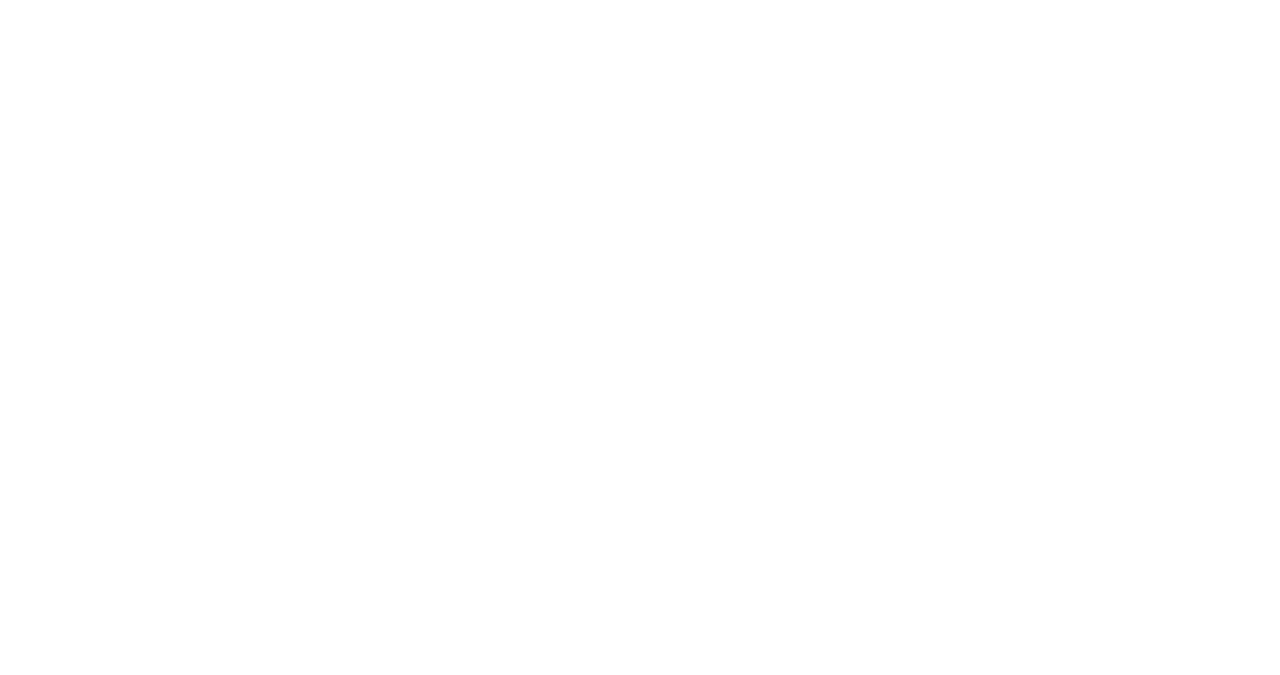
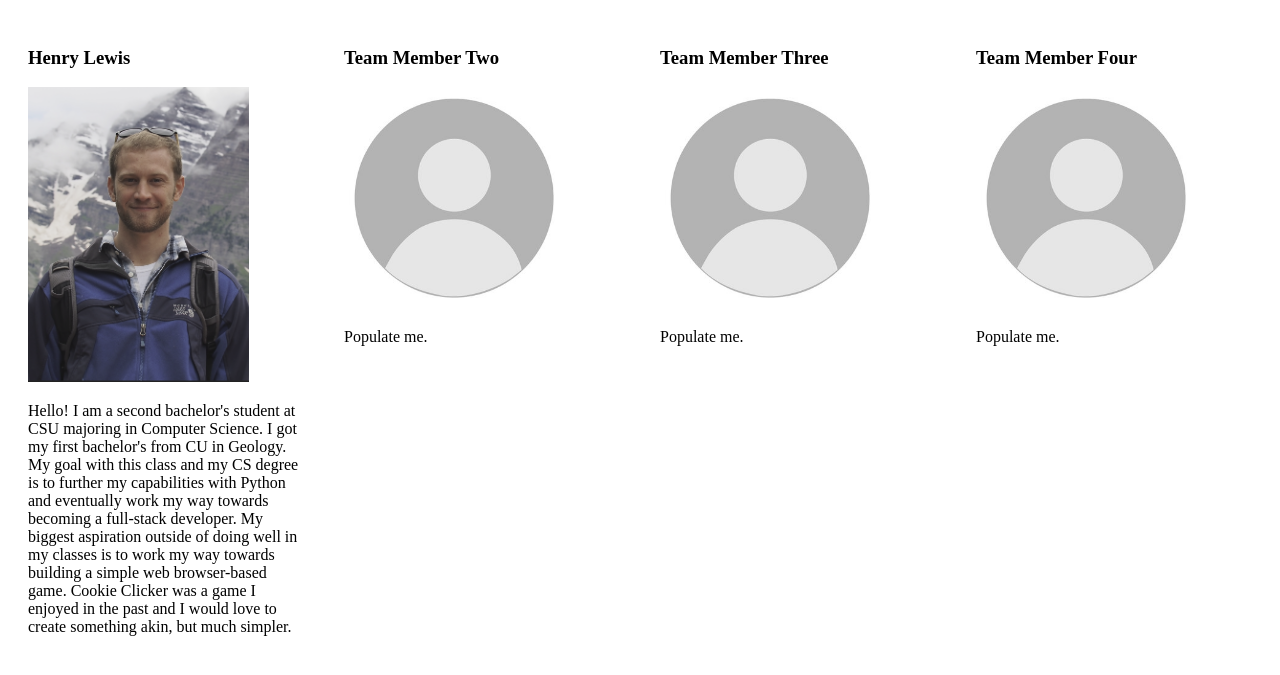
Before and after one commit to Lewi0027/t9, a PHP site: page /about.php in a window 1280 px wide. Before the commit the part shown is empty. Shown: the top 675 px of the page. Run offline with PHP 8.4, Linux system fonts and the light colour scheme.

Commit message:
Lewi0027 first edits to About Page

```diff
--- a/t9/about.php
+++ b/t9/about.php
@@ -6,6 +6,27 @@
     <link rel="stylesheet" href="style.css">
     <title>t9 About Us</title>
 </head>
-
+<div class="container">
+    <div id="henryLewisBody" class="body">
+        <h3>Henry Lewis</h3>
+        <p><img id="henryLewisImg" src="content/hlewis_team_image.png" alt="HenryLewisPic"></p>
+        <p>Hello! I am a second bachelor's student at CSU majoring in Computer Science. I got my first bachelor's from CU in Geology. My goal with this class and my CS degree is to further my capabilities with Python and eventually work my way towards becoming a full-stack developer. My biggest aspiration outside of doing well in my classes is to work my way towards building a simple web browser-based game. Cookie Clicker was a game I enjoyed in the past and I would love to create something akin, but much simpler.</p>
+    </div>
+    <div id="teamMemberTwoBody" class="body">
+        <h3>Team Member Two</h3>
+        <p><img id="teamMemberTwoImg" src="content/default_img.jpg" alt="TeamMemberTwoPic"></p>
+        <p>Populate me.</p>
+    </div>
+    <div id="teamMemberThreeBody" class="body">
+        <h3>Team Member Three</h3>
+        <p><img id="teamMemberThreeImg" src="content/default_img.jpg" alt="TeamMemberThreePic"></p>
+        <p>Populate me.</p>
+    </div>
+    <div id="teamMemberFourBody" class="body">
+        <h3>Team Member Four</h3>
+        <p><img id="teamMemberFourImg" src="content/default_img.jpg" alt="TeamMemberFourPic"></p>
+        <p>Populate me.</p>
+    </div>
+</div>
 
 </html>
--- a/t9/style.css
+++ b/t9/style.css
@@ -1,3 +1,17 @@
 body {
-    text-align: center;
+    text-align: left;
 }
+
+img {
+    max-width: 80%;
+}
+
+.container {
+    display: flex;
+}
+
+.body {
+    flex: 1;
+    margin: 10px;
+    padding: 10px;
+}
```
Also changed, not shown: t9/content/default_img.jpg (added), t9/content/hlewis_team_image.png (added).
